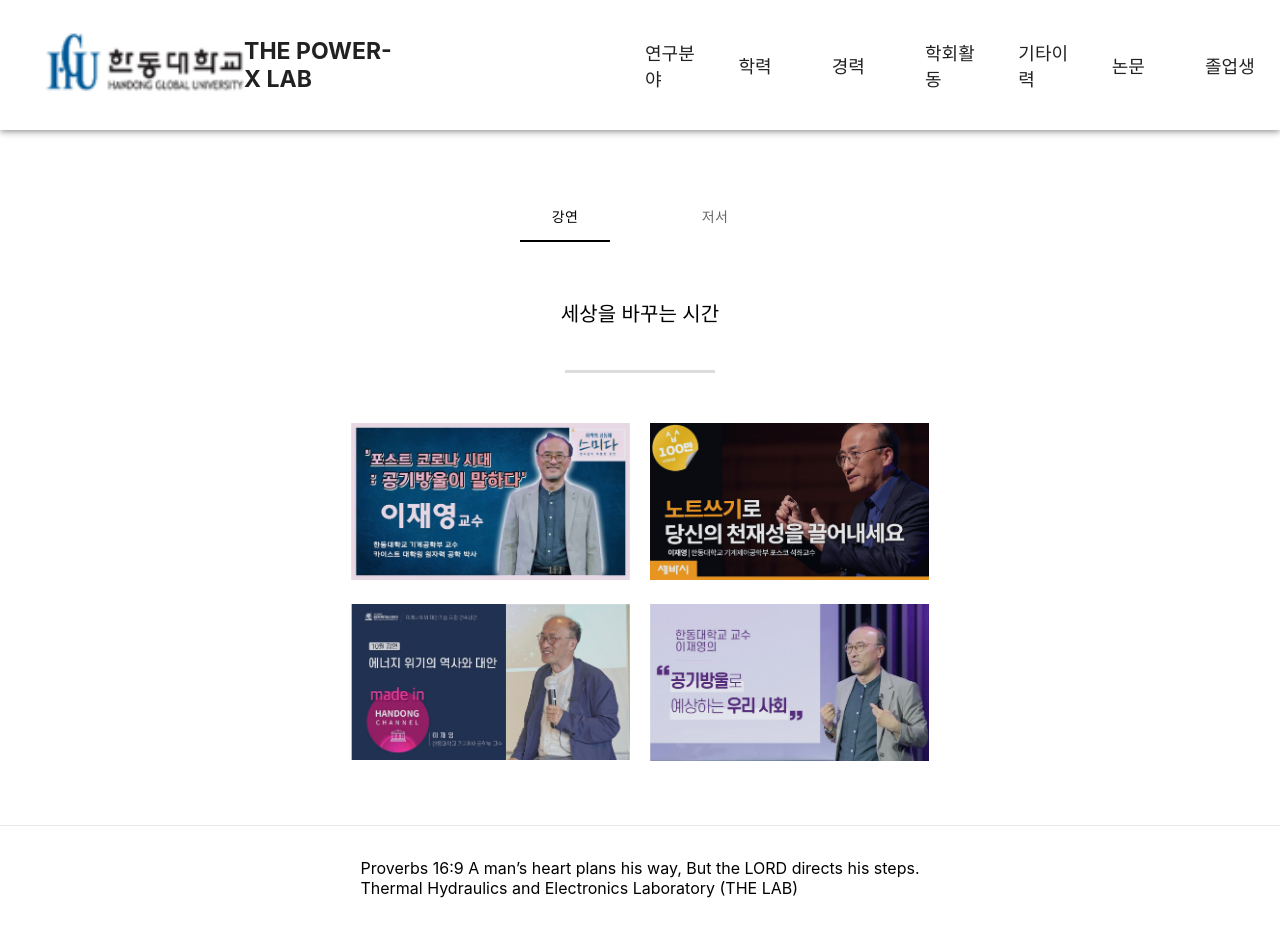
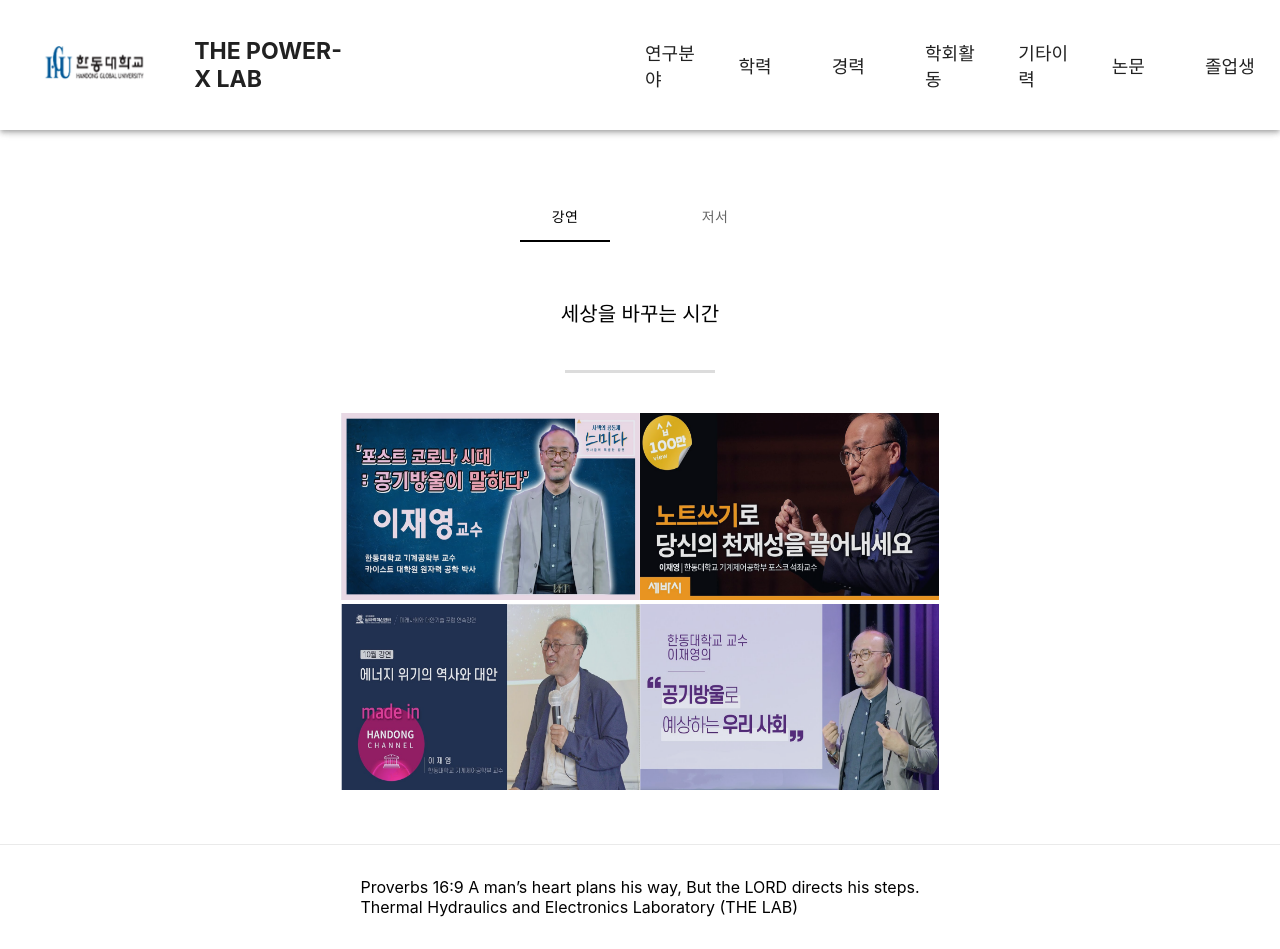
Before and after one commit to jylee378/hgu-power-lab, a Next.js app: page /etc in a window 1280 px wide. Built offline with nearby package versions, Linux system fonts and the light colour scheme.

Commit message:
deploy to gh-pages

```diff
--- a/components/Layout.tsx
+++ b/components/Layout.tsx
@@ -2,6 +2,7 @@ import React from 'react'
 import styles from '../styles/Home.module.css'
 import { Box, AppBar, Toolbar, Grid } from '@mui/material'
 import Link from 'next/link'
+import Image from 'next/image'
 
 const Layout: React.FC = ({ children }) => {
 
@@ -12,10 +13,12 @@ const Layout: React.FC = ({ children }) => {
                 <Toolbar sx={{ display: 'flex', alignContent: 'space-between', height: 130 }}>
                     {/* 홈, 로고 */}
                     <Grid container justifyContent='flex-start' alignItems='center' style={{ paddingLeft: 20 }}>
-                        <Grid item md={1}>
-                            <a href='https://handong.edu/' target="_blank"><img src='/logo.png' style={{ width: '200px' }} /></a>
+                        <Grid item md={2}>
+                            <a href='https://handong.edu/' target="_blank" rel="noreferrer">
+                                <Image src='/logo.png' width={200} height={70}/>
+                            </a>
                         </Grid>
-                        <Grid item md={3} style={{ fontSize: 23, fontWeight: 'bold', marginLeft: '150px' }}>
+                        <Grid item md={3} style={{ fontSize: 23, fontWeight: 'bold', marginLeft: '50px' }}>
                             <Link href='/'>THE POWER-X LAB</Link>
                         </Grid>
                     </Grid>
--- a/next.config.js
+++ b/next.config.js
@@ -1,6 +1,10 @@
 /** @type {import('next').NextConfig} */
 const nextConfig = {
   reactStrictMode: true,
+  images: {
+    loader: 'akamai',
+    path: '/'
+  }
 }
 
 module.exports = nextConfig
--- a/pages/etc.tsx
+++ b/pages/etc.tsx
@@ -1,6 +1,7 @@
 import type { NextPage } from 'next'
 import React, { useState } from 'react'
 import { Box, Tab, Tabs, Typography, Grid } from '@mui/material'
+import Image from 'next/image'
 
 const Etc: NextPage = () => {
 
@@ -29,25 +30,25 @@ const Etc: NextPage = () => {
                             </Box>
                             <Grid container display='flex' justifyContent='center'>
                                 <Grid item md={4}>
-                                    <a href='https://youtube.com/watch?v=7daV6Pn1s4U&feature=share' target='_blank'>
-                                        <img src='/video1.png' style={{ width: '100%', padding: '10px' }} />
+                                    <a href='https://youtube.com/watch?v=7daV6Pn1s4U&feature=share' target='_blank' rel="noreferrer">
+                                        <Image src='/video1.png' width={400} height={250} />
                                     </a>
                                 </Grid>
                                 <Grid item md={4}>
-                                    <a href='https://youtube.com/watch?v=g-39OF50pUw&feature=share' target='_blank'>
-                                        <img src='/video2.png' style={{ width: '100%', padding: '10px' }} />
+                                    <a href='https://youtube.com/watch?v=g-39OF50pUw&feature=share' target='_blank' rel="noreferrer">
+                                        <Image src='/video2.png' width={400} height={250} />
                                     </a>
                                 </Grid>
                             </Grid>
                             <Grid container display='flex' justifyContent='center'>
                                 <Grid item md={4}>
-                                    <a href='https://youtube.com/watch?v=srEI4pb4zTU&feature=share' target='_blank'>
-                                        <img src='/video3.png' style={{ width: '100%', padding: '10px' }} />
+                                    <a href='https://youtube.com/watch?v=srEI4pb4zTU&feature=share' target='_blank' rel="noreferrer">
+                                        <Image src='/video3.png' width={400} height={250} />
                                     </a>
                                 </Grid>
                                 <Grid item md={4}>
-                                    <a href='https://youtube.com/watch?v=DkzrOt5eC-4&feature=share' target='_blank'>
-                                        <img src='/video4.png' style={{ width: '100%', padding: '10px' }} />
+                                    <a href='https://youtube.com/watch?v=DkzrOt5eC-4&feature=share' target='_blank' rel="noreferrer">
+                                        <Image src='/video4.png' width={400} height={250} />
                                     </a>
                                 </Grid>
                             </Grid>
@@ -65,7 +66,7 @@ const Etc: NextPage = () => {
                                 {/* Divider */}
                                 <Box sx={{ width: '150px', borderBottom: '3px solid #dcdcdc' }}></Box>
                             </Box>
-                            <img src='/books.png' style={{ width: '90%' }} />
+                            <Image src='/books.png' width={1000} height={200} />
 
                         </Box>
                     )
```
Also changed, not shown: package.json (+6 -2 lines), pages/academic.tsx (+6 -2 lines), 1 other file (tests, documents, lock files or other folders).
